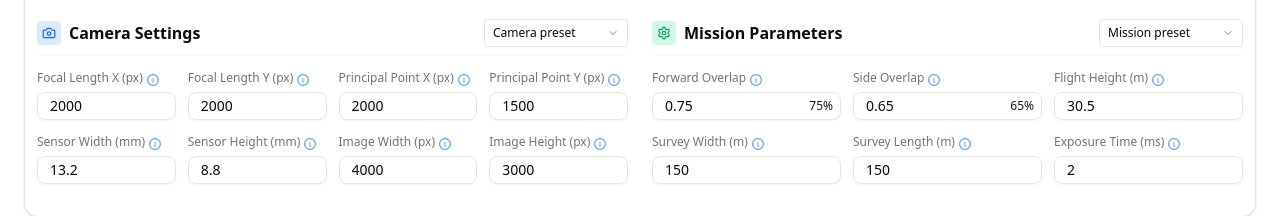
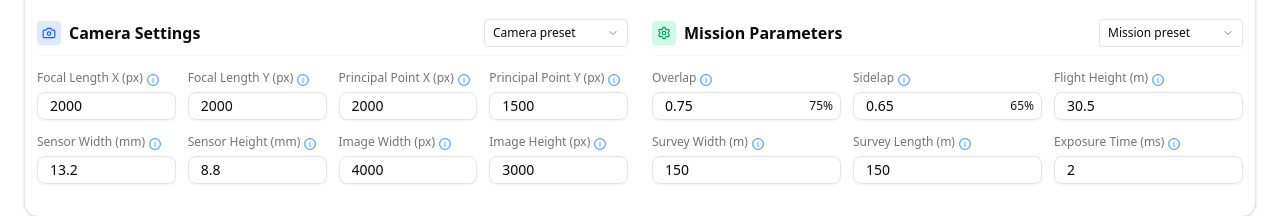
Before and after one commit to devenshah2018/drone-trajectory-interface, a Next.js app: page / in a window 1280 px wide. Shown: the part 175-391 px from the top of the page. Built offline with nearby package versions, Linux system fonts and the light colour scheme.

Commit message:
Changed Side Overlap to Sidelap and Forward Overlap to Overlap in the UI.

```diff
--- a/app/page.tsx
+++ b/app/page.tsx
@@ -379,10 +379,10 @@ export default function Home() {
         let userMessage = error.message;
         if (error.message.includes("overlap must be in [0, 1)")) {
           userMessage =
-            "Forward overlap must be between 0% and 95%. Please adjust your overlap setting.";
+            "Overlap must be between 0% and 95%. Please adjust your overlap setting.";
         } else if (error.message.includes("sidelap must be in [0, 1)")) {
           userMessage =
-            "Side overlap must be between 0% and 95%. Please adjust your sidelap setting.";
+            "Sidelap must be between 0% and 95%. Please adjust your sidelap setting.";
         } else {
           userMessage =
             "Unable to generate flight plan. Please check your configuration parameters.";
--- a/components/horizontal-config.tsx
+++ b/components/horizontal-config.tsx
@@ -949,8 +949,8 @@ export const HorizontalConfig = forwardRef<HorizontalConfigRef, HorizontalConfig
                   {/* Row 1 - Overlap & Height */}
                   <div>
                     <div className="flex items-center gap-1">
-                      <Label htmlFor="overlap" className="text-muted-foreground mb-1 block text-xs">Forward Overlap</Label>
-                      <Tooltip content="Forward overlap percentage between consecutive images in flight direction. Higher values ensure better reconstruction quality but increase flight time.">
+                      <Label htmlFor="overlap" className="text-muted-foreground mb-1 block text-xs">Overlap</Label>
+                      <Tooltip content="Overlap percentage between consecutive images in flight direction. Higher values ensure better reconstruction quality but increase flight time.">
                         <span className="inline-flex items-center cursor-pointer">
                           <svg width="12" height="12" viewBox="0 0 20 20" fill="none" className="text-blue-400" aria-label="Info">
                             <circle cx="10" cy="10" r="9" stroke="currentColor" strokeWidth="2" fill="white" />
@@ -979,8 +979,8 @@ export const HorizontalConfig = forwardRef<HorizontalConfigRef, HorizontalConfig
                   </div>
                   <div>
                     <div className="flex items-center gap-1">
-                      <Label htmlFor="sidelap" className="text-muted-foreground mb-1 block text-xs">Side Overlap</Label>
-                      <Tooltip content="Side overlap percentage between adjacent flight lines. Higher values ensure better coverage but increase flight time and data processing.">
+                      <Label htmlFor="sidelap" className="text-muted-foreground mb-1 block text-xs">Sidelap</Label>
+                      <Tooltip content="Sidelap percentage between adjacent flight lines. Higher values ensure better coverage but increase flight time and data processing.">
                         <span className="inline-flex items-center cursor-pointer">
                           <svg width="12" height="12" viewBox="0 0 20 20" fill="none" className="text-blue-400" aria-label="Info">
                             <circle cx="10" cy="10" r="9" stroke="currentColor" strokeWidth="2" fill="white" />
```
Also changed, not shown: 1 other file (tests, documents, lock files or other folders).
